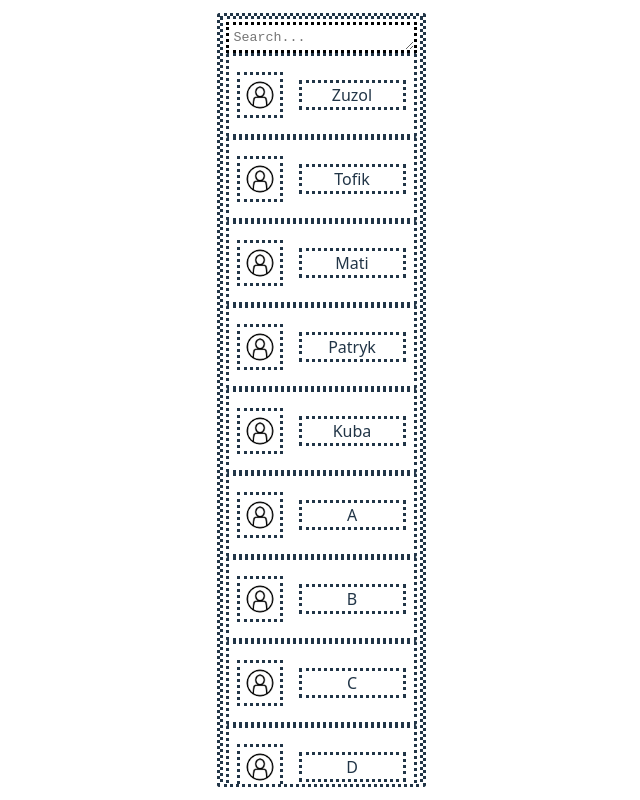
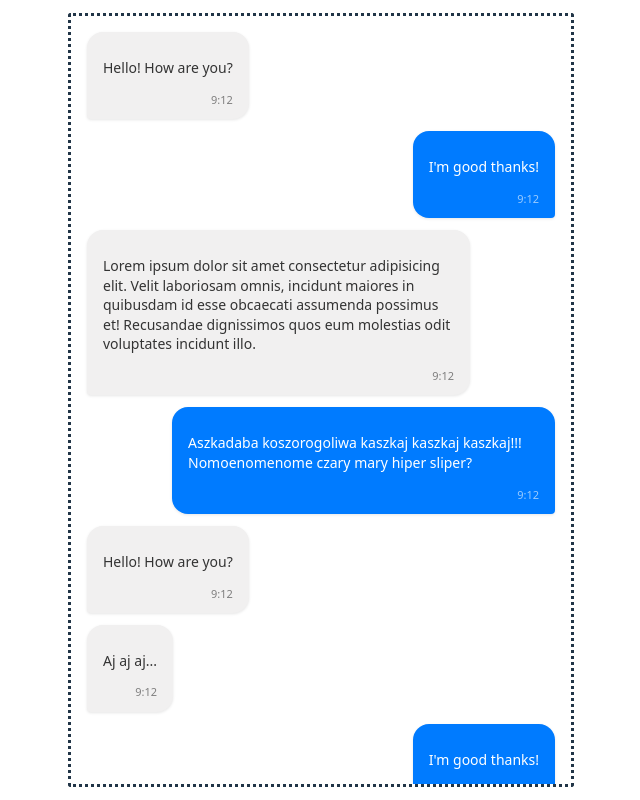
Before and after one commit to MateuszMieszko/loqui-chat-app, a React (Vite) app in the folder webpage/: page / in a window 1280 px wide. Shown: the whole page, without its empty margins (319-959 px from the left). Built offline with nearby package versions, Linux system fonts and the light colour scheme.

Commit message:
Add Chat and MessagePlate components and CSS related to them

```diff
--- a/webpage/src/App.css
+++ b/webpage/src/App.css
@@ -4,6 +4,7 @@
   border-style: dotted;
   height: calc(100vh - 32px);
   overflow: hidden;
+  width: 500px;
 }
 
 .usersList {
@@ -50,3 +51,45 @@
   flex: 1;
   text-align: center;
 }
+
+.chat-container {
+  display: flex;
+  flex-direction: column;
+  gap: 12px;
+  padding: 16px;
+  max-width: 600px;
+  margin: auto;
+}
+
+.message {
+  max-width: 75%;
+  padding: 12px 16px;
+  border-radius: 16px;
+  position: relative;
+  font-size: 14px;
+  line-height: 1.4;
+  word-wrap: break-word;
+  box-shadow: 0 1px 3px rgba(0,0,0,0.1);
+}
+
+.message.incoming {
+  align-self: flex-start;
+  background-color: #f1f0f0;
+  color: #333;
+  border-bottom-left-radius: 4px;
+}
+
+.message.outgoing {
+  align-self: flex-end;
+  background-color: #007bff;
+  color: #fff;
+  border-bottom-right-radius: 4px;
+}
+
+.timestamp {
+  display: block;
+  font-size: 11px;
+  margin-top: 4px;
+  opacity: 0.6;
+  text-align: right;
+}
--- a/webpage/src/App.jsx
+++ b/webpage/src/App.jsx
@@ -1,12 +1,14 @@
 import './App.css'
 import UsersList from "./components/UsersList";
+import Chat from "./components/Chat";
 
 function App() {
 
-  const users = [ "Zuzol", "Tofik", "Mati", "Patryk", "Kuba", "A", "B", "C", "D", "E", "F", "G", "H", "I"];
+  const users = [ "Zuzol", "Tofik", "Mati", "Patryk", "Kuba"];
 
   return (
     <>
+      <Chat />
       <UsersList users={users} />
     </>
   )
--- /dev/null
+++ b/webpage/src/components/Chat.jsx
@@ -0,0 +1,25 @@
+import MessagePlate from "./MessagePlate";
+
+export default function Chat() {
+    return (
+        <>
+            <div className="chat-container">
+
+                <MessagePlate incoming={true}>Hello! How are you?</MessagePlate>
+
+                <MessagePlate incoming={false}>I'm good thanks!</MessagePlate>
+
+                <MessagePlate incoming={true}>Lorem ipsum dolor sit amet consectetur adipisicing elit. Velit laboriosam omnis, incidunt maiores in quibusdam id esse obcaecati assumenda possimus et! Recusandae dignissimos quos eum molestias odit voluptates incidunt illo.</MessagePlate>
+
+                <MessagePlate incoming={false}>Aszkadaba koszorogoliwa kaszkaj kaszkaj kaszkaj!!! Nomoenomenome czary mary hiper sliper?</MessagePlate>
+
+                <MessagePlate incoming={true}>Hello! How are you?</MessagePlate>
+
+                <MessagePlate incoming={true}>Aj aj aj...</MessagePlate>
+
+                <MessagePlate incoming={false} date={"2025-05-16 08:04:15"}>I'm good thanks!</MessagePlate>
+
+            </div>
+        </>
+    );
+}
--- /dev/null
+++ b/webpage/src/components/MessagePlate.jsx
@@ -0,0 +1,16 @@
+export default function MessagePlate({ children, incoming=true, date=null }) {
+    const type = incoming ? "incoming" : "outgoing";
+    date = date ? date : "2025-05-15 09:12:00";
+    const time = date.split(" ")[1];
+    const [hours, minutes] = time.split(":");
+    const formattedTime = `${parseInt(hours)}:${minutes}`
+
+    return (
+        <>
+            <div className={"message " + type}>
+                <p>{children}</p>
+                <span className="timestamp">{formattedTime}</span>
+            </div>
+        </>
+    );
+}
```
